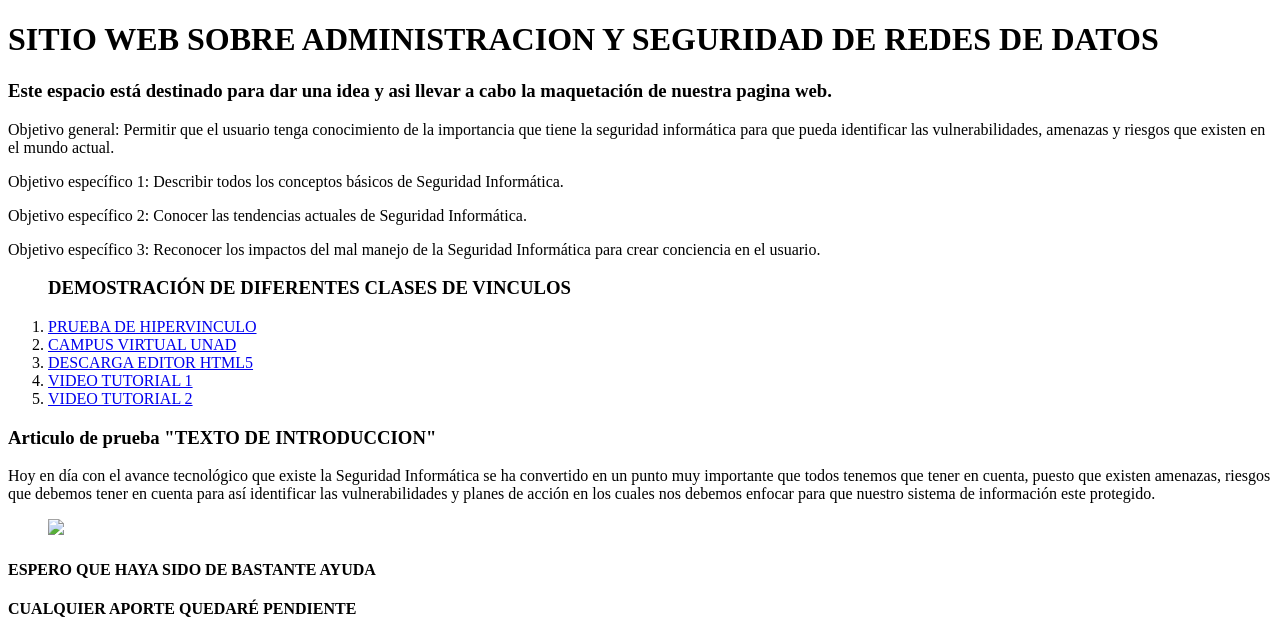
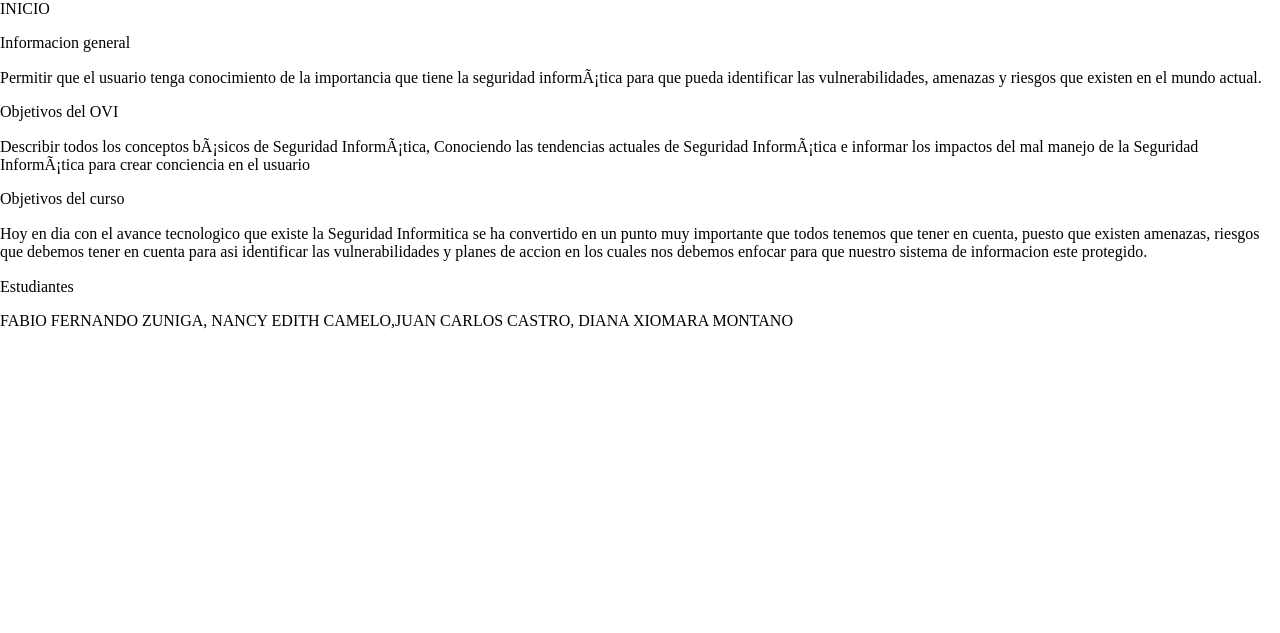
Before and after one commit to galuz1234/OVI_SeguridadInformatica, a plain HTML site: page index.html in a window 1280 px wide. Shown: the top 633 px of the page. Drawn offline with Linux system fonts and the light colour scheme.

Commit message:
Revert "commit2.actualizaciónaporte"
This reverts commit 75d301a41925f46ef074286e5054b2c4d4e376ce.

```diff
--- a/index.html
+++ b/index.html
@@ -1,61 +1,26 @@
-<!DOCTYPE html>
-    <html lang="es">
-        <head>
-            <meta charset="UTF-8">
-            <title>ADMINISTRACIÓN Y SEGURIDAD DE REDES</title>
-        </head>
+<html lang="es">
+<head>
+	<title> Administracion y Seguridad de Redes </title>
+	</meta  charset= "UTF-8"/>
+	<link rel="stylesheet" type="text/css" href="css/normalize.css"></link>
+	</meta description= "Sitio Web sobre Admon y Seg de Resdes"/>
+</head>
+<body>
 
-        <body>
-            <div>
-                <header>
-                    <h1>SITIO WEB SOBRE ADMINISTRACION Y SEGURIDAD DE REDES DE DATOS</h1>
-                    <h3>Este espacio está destinado para dar una idea y asi llevar a cabo  la maquetación de nuestra
-                    pagina web.</h3>
-                    <P>Objetivo general:
-Permitir que el usuario tenga conocimiento de la importancia que tiene la seguridad informática
-para que pueda identificar las vulnerabilidades, amenazas y riesgos que existen en el mundo actual.
-                    </P>
-                    <P>Objetivo específico 1:
-Describir todos los conceptos básicos de Seguridad Informática.
-                    </P>
-                    <P>Objetivo específico 2:
-Conocer las tendencias actuales de Seguridad Informática.
-                    </P>
-                    <P>Objetivo específico 3:
-Reconocer los impactos del mal manejo de la Seguridad Informática para crear conciencia en el usuario.
-                    </P>
-                </header>
-                <nav>
-                    <ol>
-                        <h3>DEMOSTRACIÓN DE DIFERENTES CLASES DE VINCULOS</h3>
-                        <li><a href="hipervinculo.html">PRUEBA DE HIPERVINCULO</a></li>
-                        <li><a href="http://campus0b.unad.edu.co" target="_blank">CAMPUS VIRTUAL UNAD</a></li>
-                        <li><a href="https://www.activestate.com/komodo-ide/downloads/edit" target="_blank">DESCARGA EDITOR HTML5</a></li>
-                        <li><a href="https://www.youtube.com/watch?v=2deSJ3ZGxnc" target="_blank">VIDEO TUTORIAL 1</a></li>
-                        <li><a href="https://www.youtube.com/watch?v=JuL6c66XM34" target="_blank">VIDEO TUTORIAL 2</a></li>
+<hl> INICIO </hl>
+<p> Informacion general </p>
+<p> Permitir que el usuario tenga conocimiento de la importancia que tiene la seguridad informática
+para que pueda identificar las vulnerabilidades, amenazas y riesgos que existen en el mundo
+actual.</p>
+
+<p> Objetivos del OVI </p>
+<p>Describir todos los conceptos básicos de Seguridad Informática, Conociendo las tendencias actuales de Seguridad Informática e informar los impactos del mal manejo de la Seguridad Informática para crear conciencia en el usuario</p>
+<p> Objetivos del curso </p>
+<p> Hoy en dia con el avance tecnologico que existe la Seguridad Informitica se ha convertido en un punto muy importante que todos tenemos que tener en cuenta, puesto que existen amenazas, riesgos que debemos tener en cuenta para asi identificar las vulnerabilidades y planes de accion en los cuales nos debemos enfocar para que nuestro sistema de informacion este protegido.</p>
+
+<p> Estudiantes </p>
+<p> 	FABIO FERNANDO ZUNIGA, NANCY EDITH CAMELO,JUAN CARLOS CASTRO, DIANA XIOMARA MONTANO</p>
 
 
-                    </ol>
-                </nav>
-                <section>
-                    <article>
-                        <h1>Articulo de prueba  "TEXTO DE INTRODUCCION"</h1>
-                        <p>Hoy en día con el avance tecnológico que existe la Seguridad Informática
-                        se ha convertido en un punto muy importante que todos tenemos que tener en cuenta, puesto que existen
-                        amenazas, riesgos que debemos tener en cuenta para así identificar las vulnerabilidades
-                        y planes de acción en los cuales nos debemos enfocar para que nuestro sistema de información
-                        este protegido. </p>
-                         <figure>
-                         <img src="imagenes/diseño.jpg">
-                         </figure>
-                    </article>
-                    <footer>
-                        <h4>ESPERO QUE HAYA SIDO DE BASTANTE AYUDA</h4>
-                        <h4>CUALQUIER APORTE QUEDARÉ PENDIENTE</h4>
-
-                        <H1>GRACIAS</H1>
-                    </footer>
-                </section>
-            </div>
-        </body>
-    </html>
+</body>
+</html>
```
